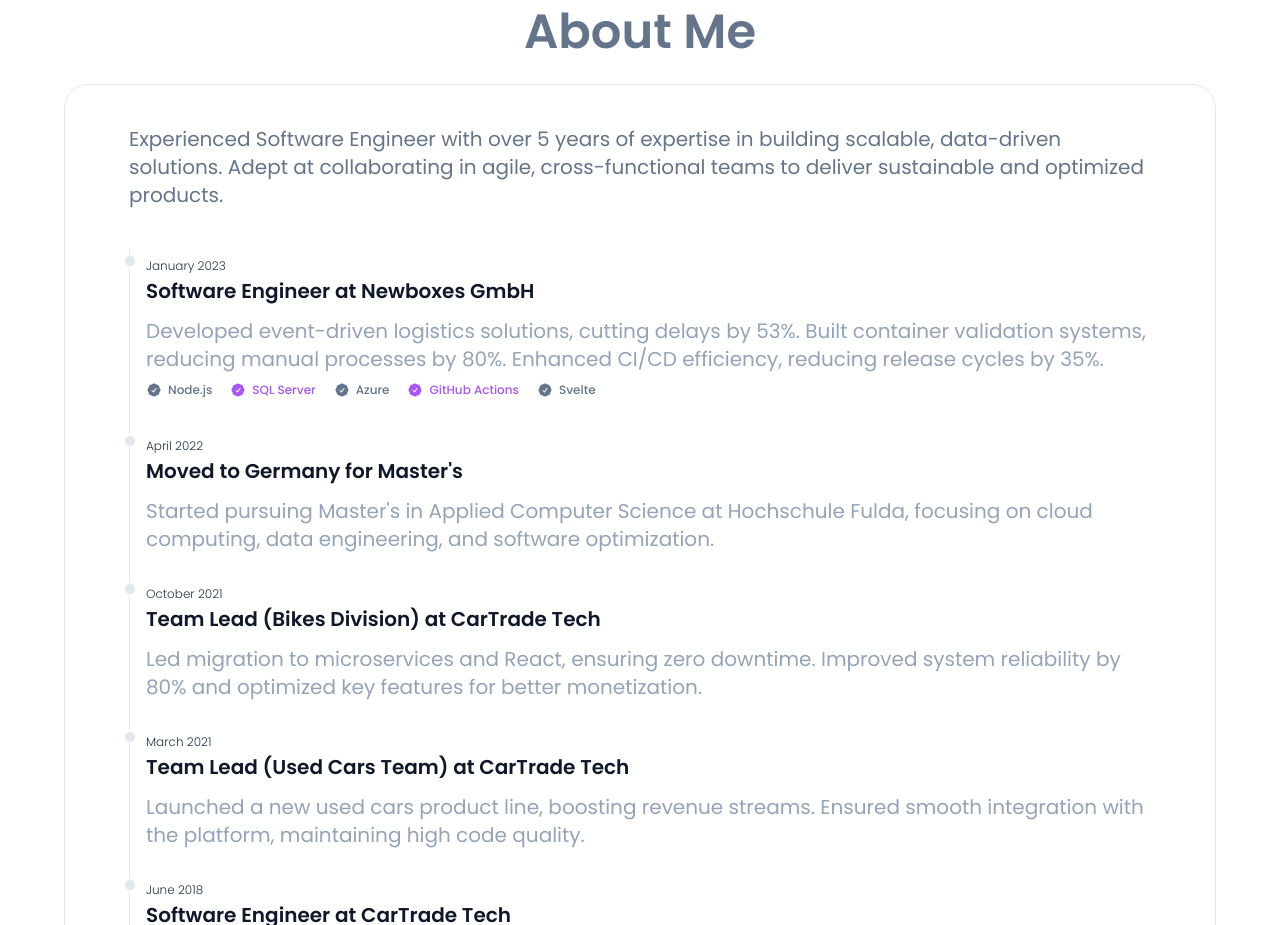
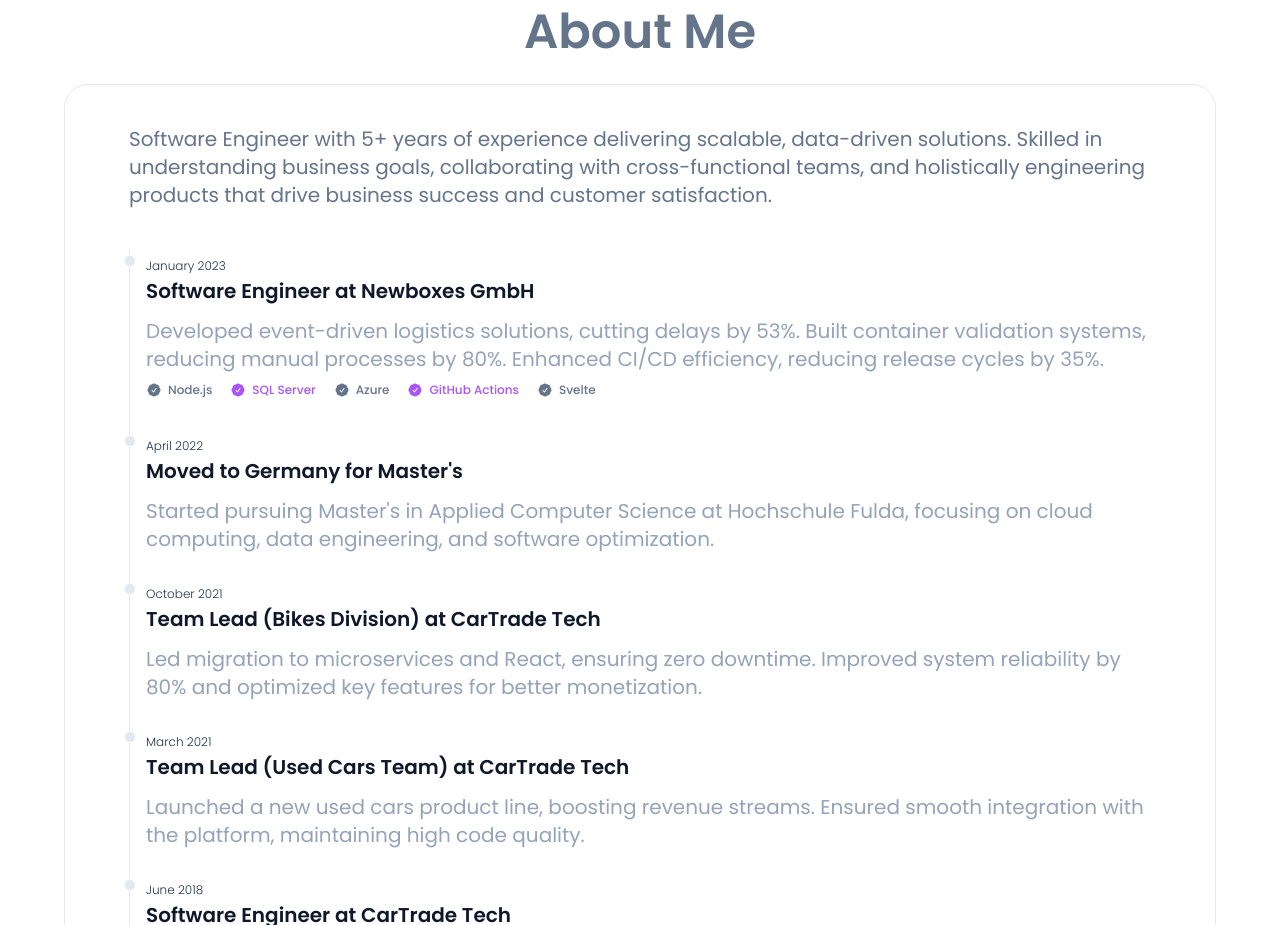
Before and after one commit to Sanjay-George/portfolio, a Svelte app in the folder ui/: page / in a window 1280 px wide. Shown: the part 985-1910 px from the top of the page. Built offline with nearby package versions, Linux system fonts and the light colour scheme.

Commit message:
Update about me content

```diff
--- a/ui/src/components/About.svelte
+++ b/ui/src/components/About.svelte
@@ -60,10 +60,11 @@
 
     <div class="text-xl sm:border sm:rounded-3xl sm:px-16">
         <div class="my-5 sm:my-10 text-slate-500 dark:text-slate-200">
-            Experienced Software Engineer with over 5 years of expertise in
-            building scalable, data-driven solutions. Adept at collaborating in
-            agile, cross-functional teams to deliver sustainable and optimized
-            products.
+            Software Engineer with 5+ years of experience delivering scalable,
+            data-driven solutions. Skilled in understanding business goals,
+            collaborating with cross-functional teams, and holistically
+            engineering products that drive business success and customer
+            satisfaction.
         </div>
         <div>
             <ol class="relative border-s border-slate-200">
```
Also changed, not shown: 3 other files (tests, documents, lock files or other folders).
